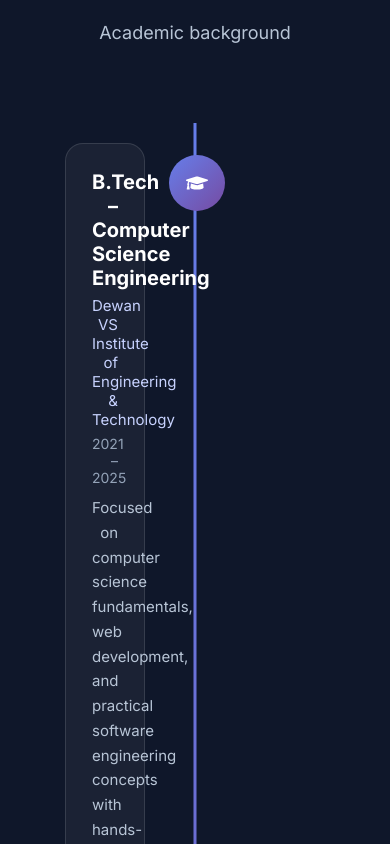
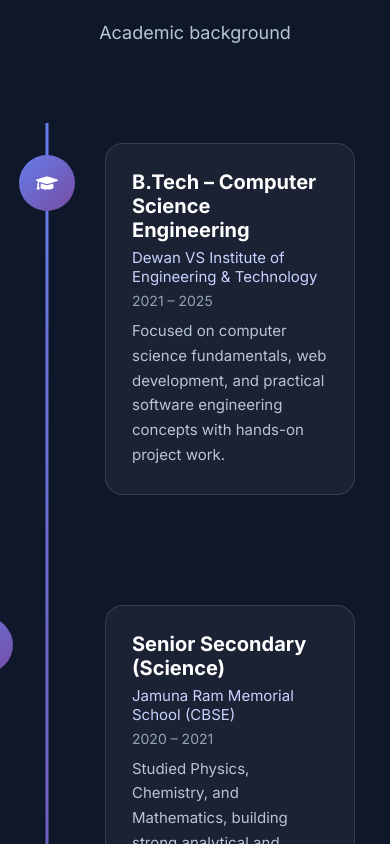
Before and after one commit to me-amit2810/Portfolio, a React (Vite) app: page / in a window 390 px wide. Shown: the part 2320-3164 px from the top of the page. Built offline with nearby package versions, Linux system fonts and the light colour scheme.

Commit message:
Update Education.css

```diff
--- a/src/components/Education.css
+++ b/src/components/Education.css
@@ -105,4 +105,28 @@
   line-height: 1.65;
 }
 
-/* 📱 MOBILE VIEW */
+/* 📱 MOBILE VIEW – ICON CENTERED ON LINE */
+@media (max-width: 768px) {
+  /* move timeline line to left */
+  .education-tree::before {
+    left: 32px;
+  }
+
+  /* make items full width */
+  .education-item,
+  .education-item.left,
+  .education-item.right {
+    width: 100%;
+    left: 0;
+    padding-left: 90px;
+    padding-right: 20px;
+    text-align: left;
+  }
+
+  /* 🔥 icon exactly on the center of line */
+  .education-icon {
+    left: 32px;              /* same as line */
+    right: auto;
+    transform: translateX(-50%);
+  }
+}
```
